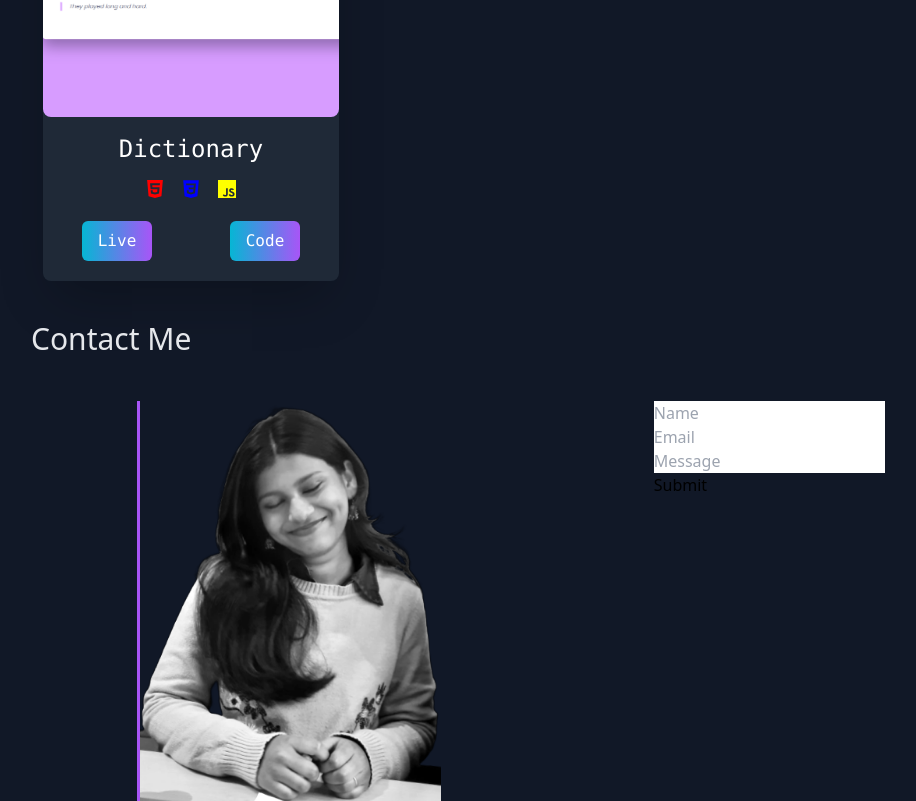
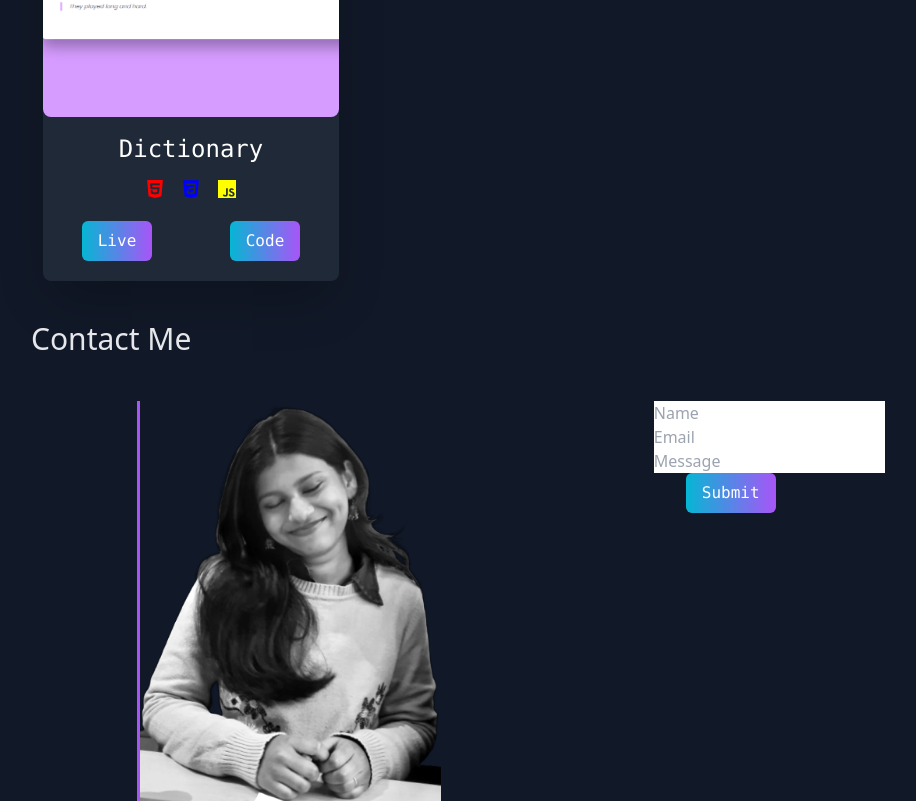
Before and after one commit to VenusTokyo/shrutikas-portfolio, a Next.js app: page / in a window 1280 px wide. Shown: the part 2127-2928 px from the top of the page, without its empty margins (129-1045 px from the left). Built offline with nearby package versions, Linux system fonts and the light colour scheme.

Commit message:
submit button

```diff
--- a/src/pages/index.js
+++ b/src/pages/index.js
@@ -154,7 +154,7 @@
                 <br />
                 <input type="text" placeholder='Message' />
                 <br />
-                <button>Submit</button>
+                <button className=' bg-gradient-to-r from-cyan-500 to-purple-500 text-white px-4 py-2 rounded-md ml-8 font-mono'>Submit</button>
 
               </form>
             </div>
```
